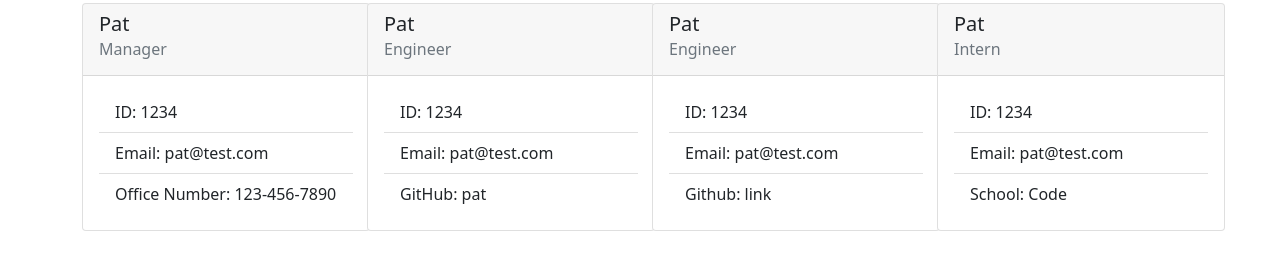
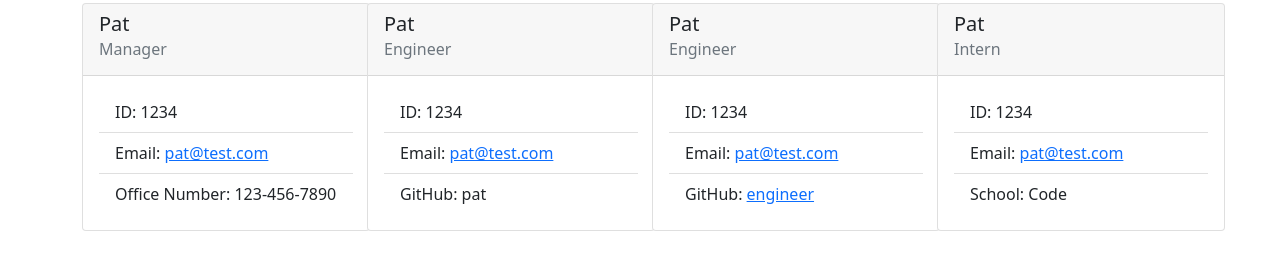
Before and after one commit to paperpatch/team_profile_generator, a website: page src/sample.html in a window 1280 px wide. Shown: the part 53-320 px from the top of the page. Drawn offline with nearby package versions, Linux system fonts and the light colour scheme.

Commit message:
added links to email/github for html

```diff
--- a/lib/Intern.js
+++ b/lib/Intern.js
@@ -13,7 +13,6 @@ class Intern extends Employee {
   }
 
   getSchool() {
-    // return `<i class="fa-solid fa-school"></i> School: ${this.school}`
     return this.school;
   }
 }
--- a/src/sample.html
+++ b/src/sample.html
@@ -24,7 +24,7 @@
             <div class="card-body">
               <ul class="list-group list-group-flush">
                 <li class="list-group-item">ID: 1234</li>
-                <li class="list-group-item">Email: pat@test.com</li>
+                <li class="list-group-item">Email: <a href="mailto:pat@test.com">pat@test.com</a></li>
                 <li class="list-group-item">Office Number: 123-456-7890</li>
               </ul>
             </div>
@@ -39,7 +39,7 @@
             <div class="card-body">
               <ul class="list-group list-group-flush">
                 <li class="list-group-item">ID: 1234</li>
-                <li class="list-group-item">Email: pat@test.com</li>
+                <li class="list-group-item">Email: <a href="mailto:pat@test.com">pat@test.com</a></li>
                 <li class="list-group-item">GitHub: pat</li>
               </ul>
             </div>
@@ -54,8 +54,8 @@
             <div class="card-body">
               <ul class="list-group list-group-flush">
                 <li class="list-group-item">ID: 1234</li>
-                <li class="list-group-item">Email: pat@test.com</li>
-                <li class="list-group-item">Github: link</li>
+                <li class="list-group-item">Email: <a href="mailto:pat@test.com">pat@test.com</a></li>
+                <li class="list-group-item">GitHub: <a href="https://github.com/}">engineer</a></li>
               </ul>
             </div>
           </div>
@@ -69,7 +69,7 @@
             <div class="card-body">
               <ul class="list-group list-group-flush">
                 <li class="list-group-item">ID: 1234</li>
-                <li class="list-group-item">Email: pat@test.com</li>
+                <li class="list-group-item">Email: <a href="mailto:pat@test.com">pat@test.com</a></li>
                 <li class="list-group-item">School: Code</li>
               </ul>
             </div>
```
Also changed, not shown: src/generateHTML.js (+4 -5 lines).
